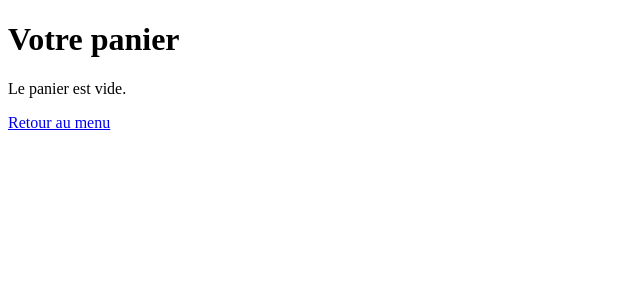
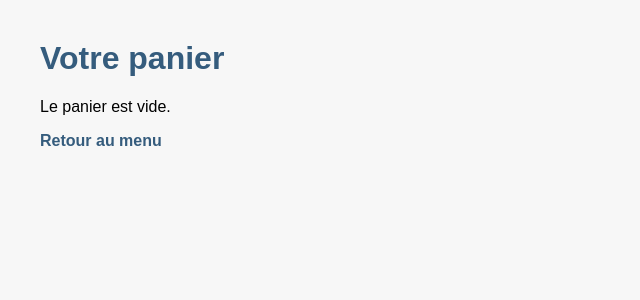
Before and after one commit to rachidouiz/foodbox, a Flask app: page /panier in a window 1280 px wide. Shown: the top 300 px of the page, without its empty margins (0-640 px from the left). Run offline with Flask 3, Linux system fonts and the light colour scheme.

Commit message:
Ajout du style CSS

```diff
--- a/static/style.css
+++ b/static/style.css
@@ -0,0 +1,25 @@
+body {
+    font-family: Arial, sans-serif;
+    background: #f7f7f7;
+    margin: 40px;
+}
+h1, h2 { color: #355C7D; }
+ul { list-style-type: none; padding: 0; }
+li { margin-bottom: 10px; }
+button {
+    background: #6C5B7B;
+    color: white;
+    border: none;
+    padding: 5px 10px;
+    border-radius: 3px;
+    cursor: pointer;
+}
+button:hover {
+    background: #355C7D;
+}
+a {
+    color: #355C7D;
+    text-decoration: none;
+    font-weight: bold;
+}
+a:hover { text-decoration: underline; }
--- a/templates/panier.html
+++ b/templates/panier.html
@@ -3,7 +3,7 @@
 <head>
     <meta charset="UTF-8">
     <title>Mon Panier</title>
-    <link rel="stylesheet" href="{{ url_for('static', filename='style.css') }}">
+    <link rel="stylesheet" href="../static/style.css">
 </head>
 <body>
     <h1>Votre panier</h1>
```
